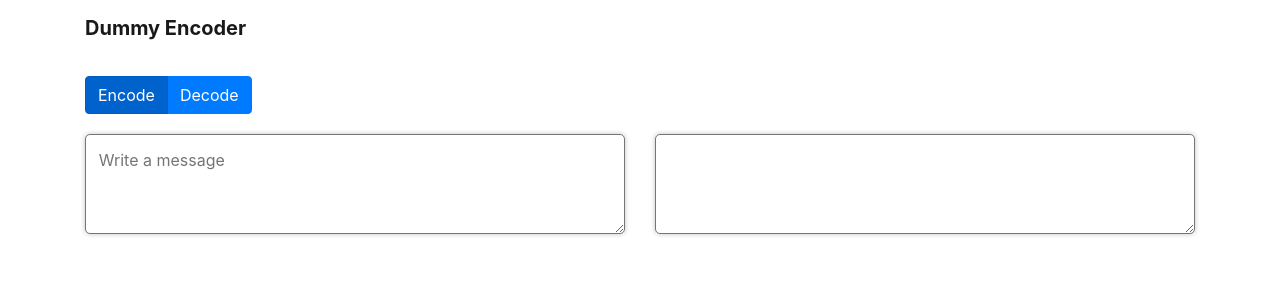
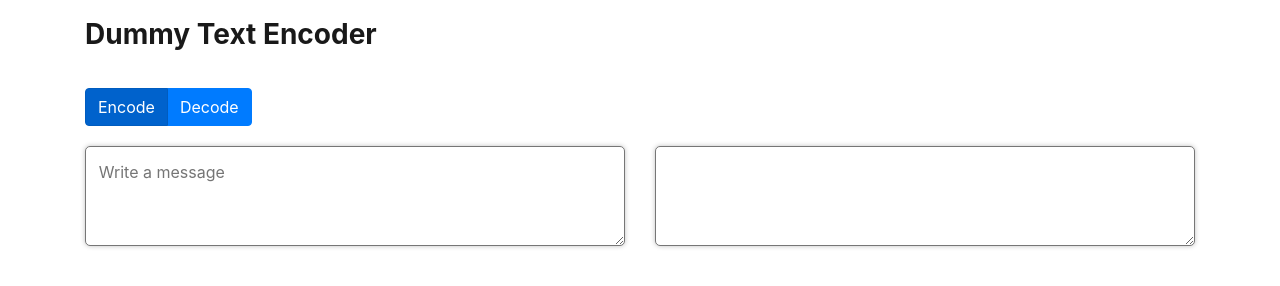
Before and after one commit to duketemon/encoder, a plain HTML site: page index.html in a window 1280 px wide. Drawn offline with nearby package versions, Linux system fonts and the light colour scheme.

Commit message:
Changed the service name

```diff
--- a/index.html
+++ b/index.html
@@ -4,7 +4,7 @@
 <head>
     <meta charset="utf-8">
     <meta name="viewport" content="width=device-width, initial-scale=1.0, shrink-to-fit=no">
-    <title>Main</title>
+    <title>Dummy Text Encoder</title>
     <link rel="stylesheet" href="https://cdnjs.cloudflare.com/ajax/libs/twitter-bootstrap/4.3.1/css/bootstrap.min.css">
     <link rel="stylesheet" href="css/styles.css">
 </head>
@@ -13,7 +13,7 @@
     <header>
         <nav class="navbar navbar-light navbar-expand-md navigation-clean">
             <div class="container">
-                <a class="navbar-brand" href="#"><b>Dummy Encoder</b></a>
+                <a class="navbar-brand" href="https://duketemon.github.io/encoder/"><b style="font-size: 1.4em">Dummy Text Encoder</b></a>
                 <button data-toggle="collapse" class="navbar-toggler" data-target="#navcol-1">
                     <span class="sr-only">Toggle navigation</span>
                     <span class="navbar-toggler-icon"></span>
```
